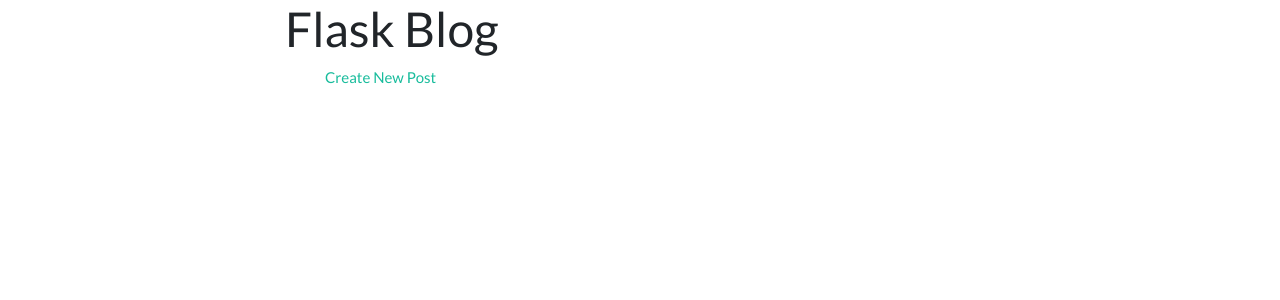
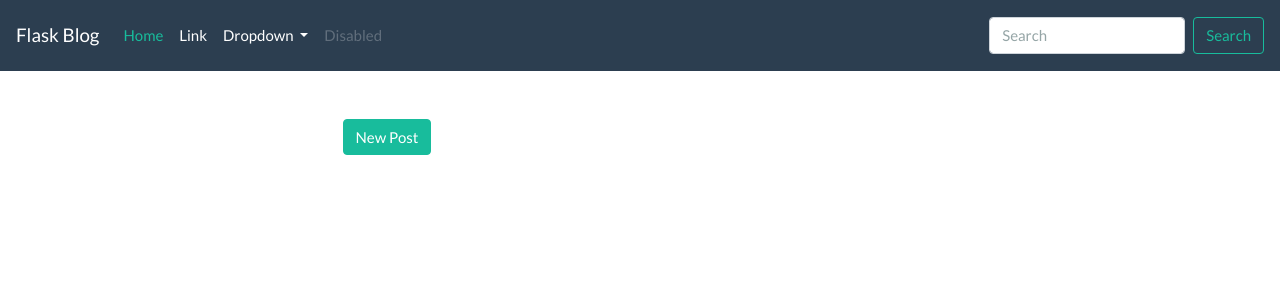
Before and after one commit to laskeym/flask_blog, a Flask app: page / in a window 1280 px wide. Shown: the top 300 px of the page. Run offline with Flask 2, Linux system fonts and the light colour scheme; data that the repository does not hold is empty.

Commit message:
updated layout a bit

```diff
--- a/app/templates/base.html
+++ b/app/templates/base.html
@@ -7,11 +7,46 @@
   <title>Flask Blog</title>
 </head>
 <body>
+  <nav class="navbar navbar-expand-lg navbar-dark bg-primary mb-5">
+    <a class="navbar-brand" href="#">Flask Blog</a>
+    <button class="navbar-toggler" type="button" data-toggle="collapse" data-target="#navbarSupportedContent" aria-controls="navbarSupportedContent" aria-expanded="false" aria-label="Toggle navigation">
+      <span class="navbar-toggler-icon"></span>
+    </button>
 
-  <div class="container">
-    <div class="col-md-8 mx-auto">
-      {% block body %} {% endblock %}
+    <div class="collapse navbar-collapse" id="navbarSupportedContent">
+      <ul class="navbar-nav mr-auto">
+        <li class="nav-item active">
+          <a class="nav-link" href="#">Home <span class="sr-only">(current)</span></a>
+        </li>
+        <li class="nav-item">
+          <a class="nav-link" href="#">Link</a>
+        </li>
+        <li class="nav-item dropdown">
+          <a class="nav-link dropdown-toggle" href="#" id="navbarDropdown" role="button" data-toggle="dropdown" aria-haspopup="true" aria-expanded="false">
+            Dropdown
+          </a>
+          <div class="dropdown-menu" aria-labelledby="navbarDropdown">
+            <a class="dropdown-item" href="#">Action</a>
+            <a class="dropdown-item" href="#">Another action</a>
+            <div class="dropdown-divider"></div>
+            <a class="dropdown-item" href="#">Something else here</a>
+          </div>
+        </li>
+        <li class="nav-item">
+          <a class="nav-link disabled" href="#">Disabled</a>
+        </li>
+      </ul>
+      <form class="form-inline my-2 my-lg-0">
+        <input class="form-control mr-sm-2" type="search" placeholder="Search" aria-label="Search">
+        <button class="btn btn-outline-success my-2 my-sm-0" type="submit">Search</button>
+      </form>
     </div>
+  </nav>
+
+  <div class="container-fluid">
+      <div class="col-md-6 offset-md-3">
+        {% block body %} {% endblock %}
+      </div>
   </div>
 
 
--- a/app/templates/index.html
+++ b/app/templates/index.html
@@ -1,7 +1,7 @@
 {% extends "base.html" %}
 
 {% block body %}
-  <h1>Flask Blog</h1>
+  <a href="{{ url_for('blog_create') }}" class="btn btn-success mb-2">New Post</a>
 
   {% with messages = get_flashed_messages() %}
     {% if messages %}
@@ -22,7 +22,5 @@
       </div>
     </div>
   {% endfor %}
-
   <ul>
-  <a href="{{ url_for('blog_create') }}">Create New Post</a>
 {% endblock %}
```
